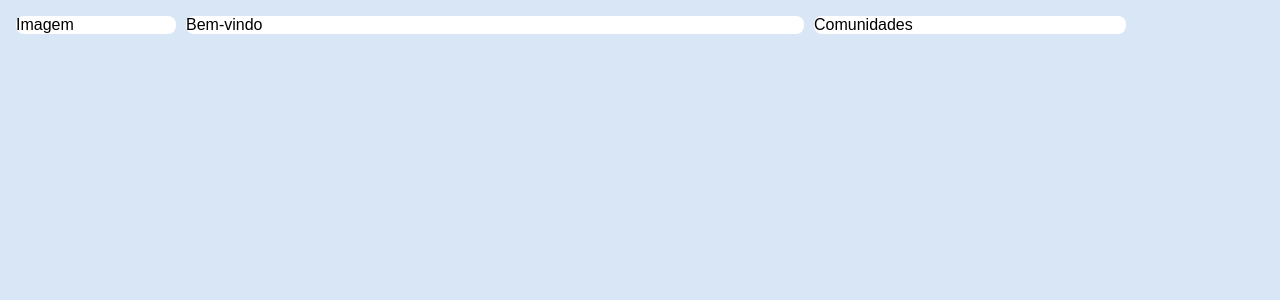
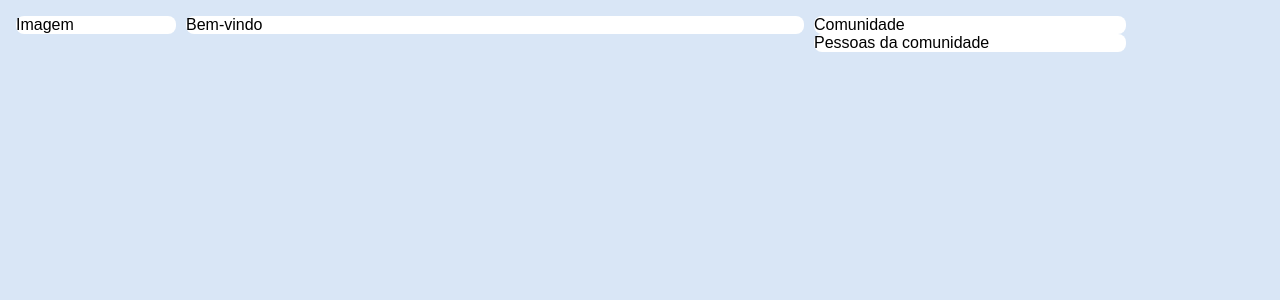
Before and after one commit to curioussdev/AluraKut, a Next.js app: page / in a window 1280 px wide. Shown: the top 300 px of the page. Built offline with nearby package versions, Linux system fonts and the light colour scheme.

Commit message:
definindo box da grid

```diff
--- a/pages/index.js
+++ b/pages/index.js
@@ -38,7 +38,10 @@ export default function Home() {
       </div>
       <div>
         <Box style={{ gridArea: 'profileRelationsArea'}}>
-          Comunidades
+          Comunidade
+        </Box>
+        <Box>
+          Pessoas da comunidade
         </Box>
       </div>
 
```
